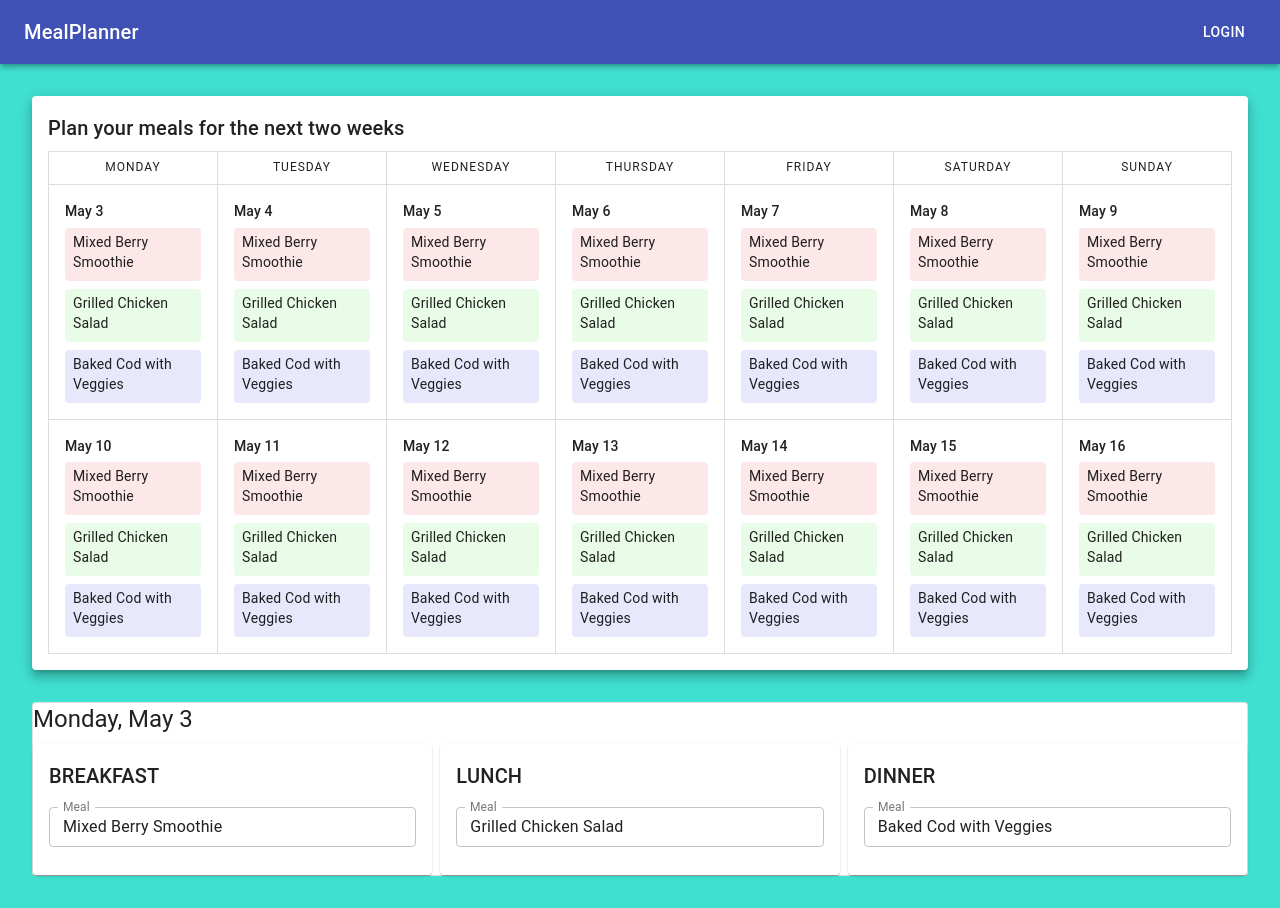
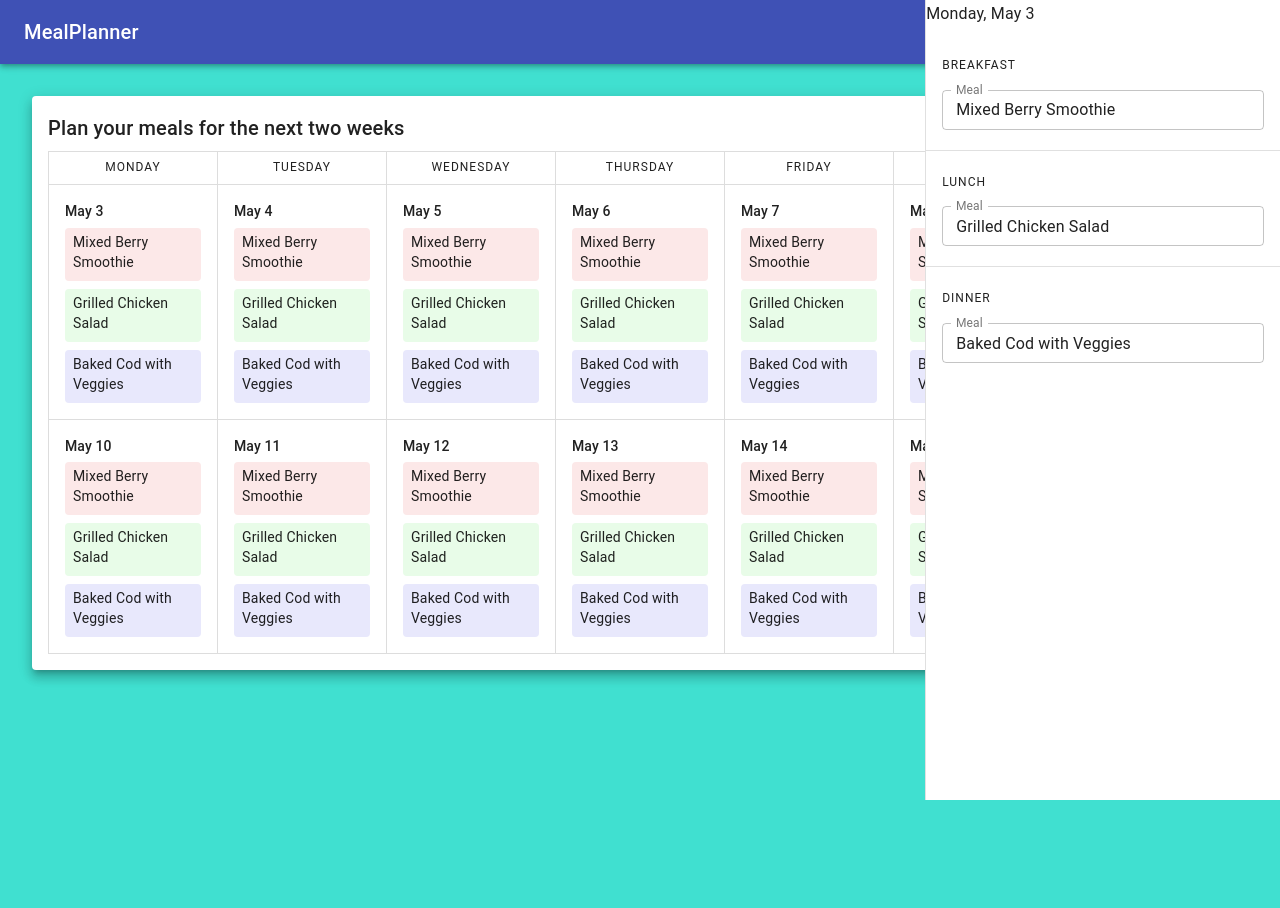
Before and after one commit to msandula12/meal-planner-client, a React (Create React App) app: page / in a window 1280 px wide. Both pictures are taken after a click on the element 133 px from the left and 301 px from the top of the page. After the commit the page ends 800 px from the top, so only its background shows below. Built offline with nearby package versions, Linux system fonts and the light colour scheme.

Commit message:
chore: convert MealForm to Drawer

```diff
--- a/src/components/MealPlanner/MealForms/MealForm/MealForm.tsx
+++ b/src/components/MealPlanner/MealForms/MealForm/MealForm.tsx
@@ -1,25 +1,30 @@
 import { FC } from 'react';
-import { Card, CardContent, Grid, TextField, Typography } from '@material-ui/core';
+import { TextField, Typography } from '@material-ui/core';
 
 import { Meal } from '../../../../constants/interfaces';
+
+import useStyles from './styles';
 
 type Props = {
   meal: Meal;
 }
 
 const MealForm: FC<Props> = ({ meal }) => {
+  const classes = useStyles();
+
   return (
-    <Grid item sm={4} xs={12}>
-      <Card>
-        <CardContent>
-          <Typography variant='h6' gutterBottom>
-            {meal.type.toUpperCase()}
-          </Typography>
-          <TextField fullWidth label='Meal' margin='dense' value={meal.name} variant='outlined' />
-          {/* <TextField fullWidth label='URL' margin='dense' value={meal.url} variant='outlined' /> */}
-        </CardContent>
-      </Card>
-    </Grid>
+    <div className={classes.mealForm}>
+      <Typography variant='overline' gutterBottom>
+        {meal.type.toUpperCase()}
+      </Typography>
+      <TextField
+        fullWidth
+        label='Meal'
+        margin='dense'
+        value={meal.name}
+        variant='outlined'
+      />
+    </div>
   )
 }
 
--- /dev/null
+++ b/src/components/MealPlanner/MealForms/MealForm/styles.js
@@ -0,0 +1,7 @@
+import { makeStyles } from '@material-ui/core/styles';
+
+export default makeStyles(() => ({
+  mealForm: {
+    padding: '1rem',
+  },
+}));
--- a/src/components/MealPlanner/MealForms/MealForms.tsx
+++ b/src/components/MealPlanner/MealForms/MealForms.tsx
@@ -1,31 +1,28 @@
-import { FC } from 'react';
+import { FC, Fragment } from 'react';
 import moment from 'moment';
-import { Grid, Paper, Typography } from '@material-ui/core';
+import { Divider, Drawer, Typography } from '@material-ui/core';
 
 import MealForm from './MealForm/MealForm';
 
 import { Day } from '../../../constants/interfaces';
 
 type Props = {
-  day: Day | null;
+  day: Day;
 }
 
 const MealForms: FC<Props> = ({ day }) => {
   return (
-    <Paper variant='outlined'>
-      {day ? (
-        <>
-          <Typography variant='h5' gutterBottom>{moment(day.day).format('dddd, MMMM D')}</Typography>
-          <Grid container alignItems='stretch' justify='center' spacing={1}>
-            {day.meals.map(meal => (
-              <MealForm key={meal.type} meal={meal} />
-            ))}
-          </Grid>
-        </>
-      ) : (
-        <Typography variant='h5'>Select a day to edit</Typography>
-      )}
-    </Paper>
+    <Drawer anchor='right' variant='persistent' open>
+      <Typography variant='subtitle1' gutterBottom>
+        {moment(day.day).format('dddd, MMMM D')}
+      </Typography>
+      {day.meals.map((meal, index) => (
+        <Fragment key={meal.type}>
+          <MealForm meal={meal} />
+          {(index < day.meals.length - 1) && <Divider />}
+        </Fragment>
+      ))}
+    </Drawer>
   )
 }
 
--- a/src/components/MealPlanner/MealPlanner.tsx
+++ b/src/components/MealPlanner/MealPlanner.tsx
@@ -15,7 +15,7 @@ const MealPlanner = () => {
   return (
     <Container className={classes.root}>
       <Schedule setSelectedDay={setSelectedDay} />
-      <MealForms day={selectedDay}/>
+      {selectedDay && <MealForms day={selectedDay}/>}
     </Container>
   )
 }
```
